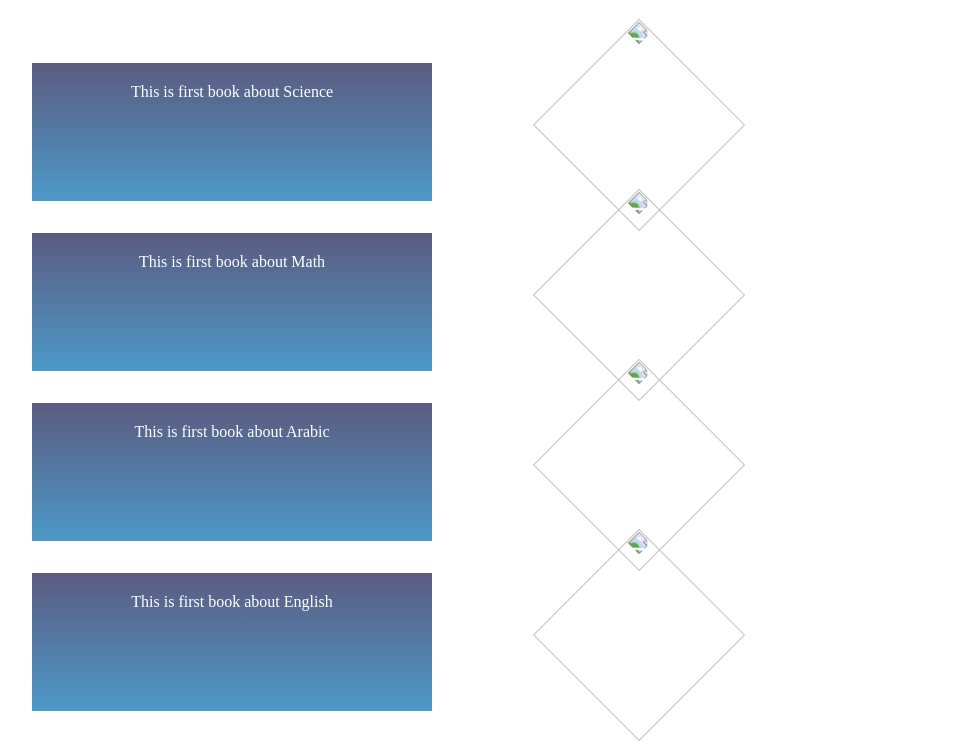
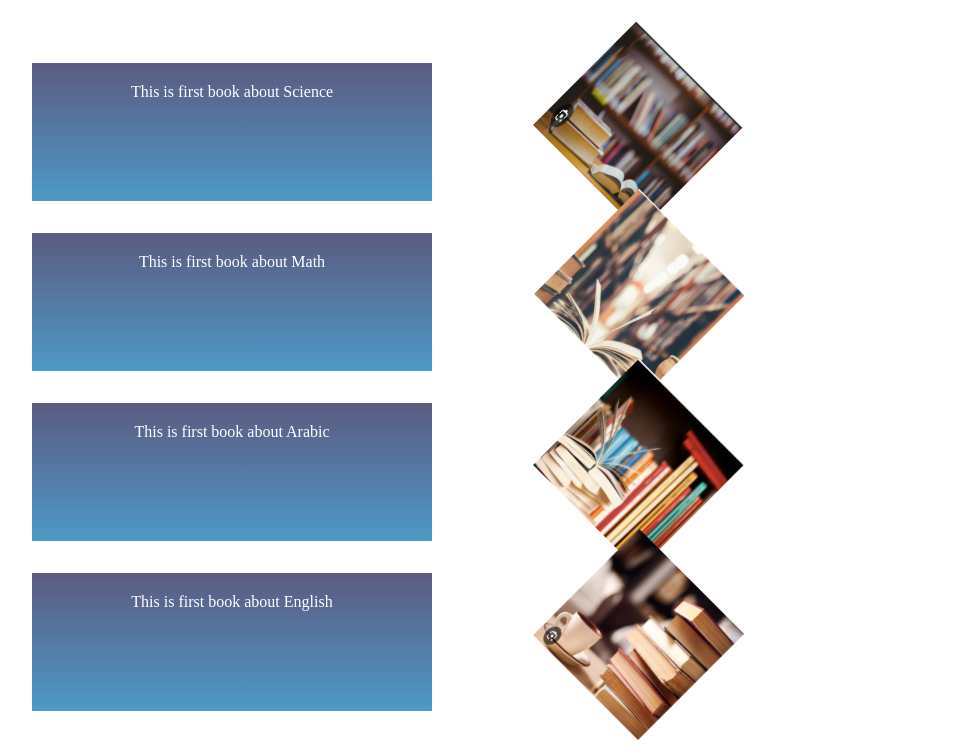
Before and after one commit to mahmoud-ahmed-code/Topping, a plain HTML site: page subject.html in a window 1280 px wide. Shown: the part 48-803 px from the top of the page, without its empty margins (8-987 px from the left). Drawn offline with Linux system fonts and the light colour scheme; the site is published under a folder, as on GitHub Pages, so addresses that start at the root find nothing.

Commit message:
Update subject.html

```diff
--- a/subject.html
+++ b/subject.html
@@ -10,22 +10,22 @@
         <h1>Our books are:</h1>
 <div class="contianar">
     <p>This is first book about Science</p>
-    <img src="/images/image copy 2.png" alt="">
+    <img src="images/image copy 2.png" alt="">
 </div>
 
 <div class="contianar">
      <p>This is first book about Math</p>
-    <img src="/images/image copy 3.png" alt="">
+    <img src="images/image copy 3.png" alt="">
 </div>
 
 <div class="contianar">
       <p>This is first book about Arabic</p>
-      <img src="/images/image copy 4.png" alt="">
+      <img src="images/image copy 4.png" alt="">
 </div>
 
 <div class="contianar">
        <p>This is first book about English</p>
-       <img src="/images/image copy.png" alt="">
+       <img src="images/image copy.png" alt="">
 </div>
 </body>
 </html>
```
